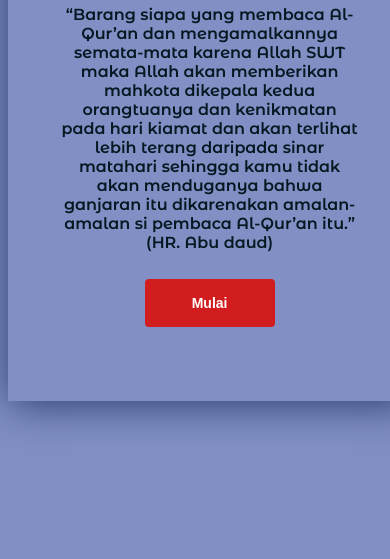
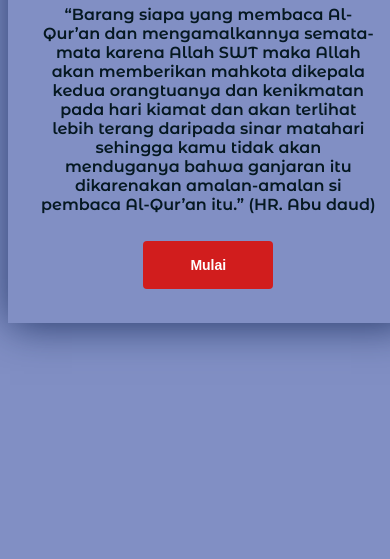
Before and after one commit to Fauziwd/My-Portfolio-Redesign, a plain HTML site: page bacaayat.html in a window 390 px wide. Shown: the part 285-844 px from the top of the page. Drawn offline with nearby package versions, Linux system fonts and the light colour scheme; no server answers; a web font is replaced by a local one.

Commit message:
tampilan tuk mobile dari web bacaayat

```diff
--- a/bacaayat.css
+++ b/bacaayat.css
@@ -7,13 +7,14 @@ body {
   }
   .container {
     font-family: 'Montserrat Alternates', sans-serif;
-    width: 80%;
+    width: 90%;
     margin: auto;
     text-align: center;
-    padding: 2px 52px 50px;
+    padding: 2px 32px 10px;
     color: #6c6a69;
-    box-shadow: 2px 2px 40px rgba(13, 35, 82, 0.813);
-  }
+    box-shadow: 2px 2px 40px rgb(13 35 82 / 81%);
+}
+
   h1 {
     font-size: 60px;
     margin-bottom: 10px;
@@ -77,7 +78,7 @@ h4 {
     background-color: rgb(5 24 33);
     border-radius: 10px;
     overflow-y: scroll;
-    height: 100px;
+    height: 550px;
     padding: 0px 100px 100px;
     width: auto;
     box-shadow: 2px 2px 20px rgb(0 0 0 / 30%);
```
